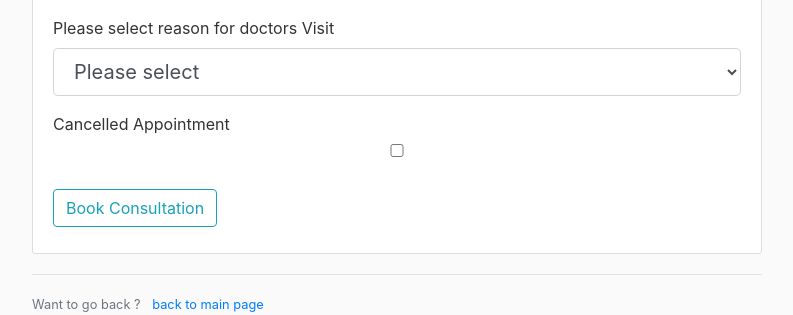
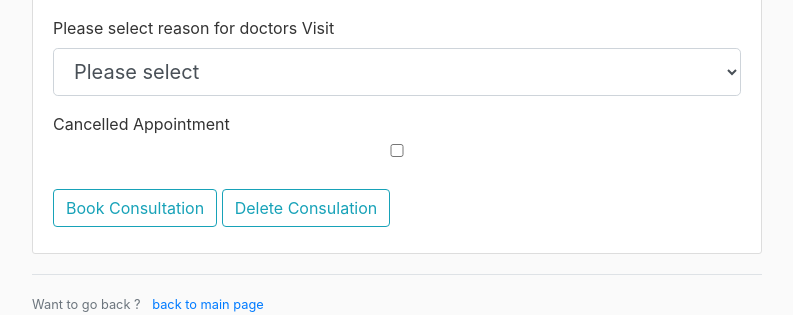
Before and after one commit to kokaruk/IOT-A2, a Flask app: template MAPS/templates/booking.html in a window 1280 px wide. Shown: the part 524-839 px from the top of the page, without its empty margins (53-846 px from the left). Run offline with Flask 2, Linux system fonts and the light colour scheme; the template is opened without the code that fills it: values that come from a table or form of the project are taken from there, others are empty; parts of the project's set-up code (start-up, migrations or seed data) failed here and were passed over; some libraries are stand-ins or nearby versions.

Commit message:
Button for delete added at this moment more experimental

```diff
--- a/MAPS/forms.py
+++ b/MAPS/forms.py
@@ -59,4 +59,5 @@ class BookingForm(FlaskForm):
                                   ('0', 'unknown')], validators=[DataRequired()])
     cancelled = BooleanField('Cancelled Appointment')
 
-    submit = SubmitField('Book Consultation')
+    create = SubmitField('Book Consultation')
+    delete = SubmitField('Delete Consulation')
--- a/MAPS/templates/booking.html
+++ b/MAPS/templates/booking.html
@@ -85,7 +85,8 @@
             </div>
         </fieldset>
         <div class="form-group">
-            {{ form.submit(class="btn btn-outline-info") }}
+            {{ form.create(class="btn btn-outline-info") }}
+            {{ form.delete(class="btn btn-outline-info") }}
         </div>
     </form>
 </div>
```
Also changed, not shown: MAPS/routes.py (+28 -24 lines).
